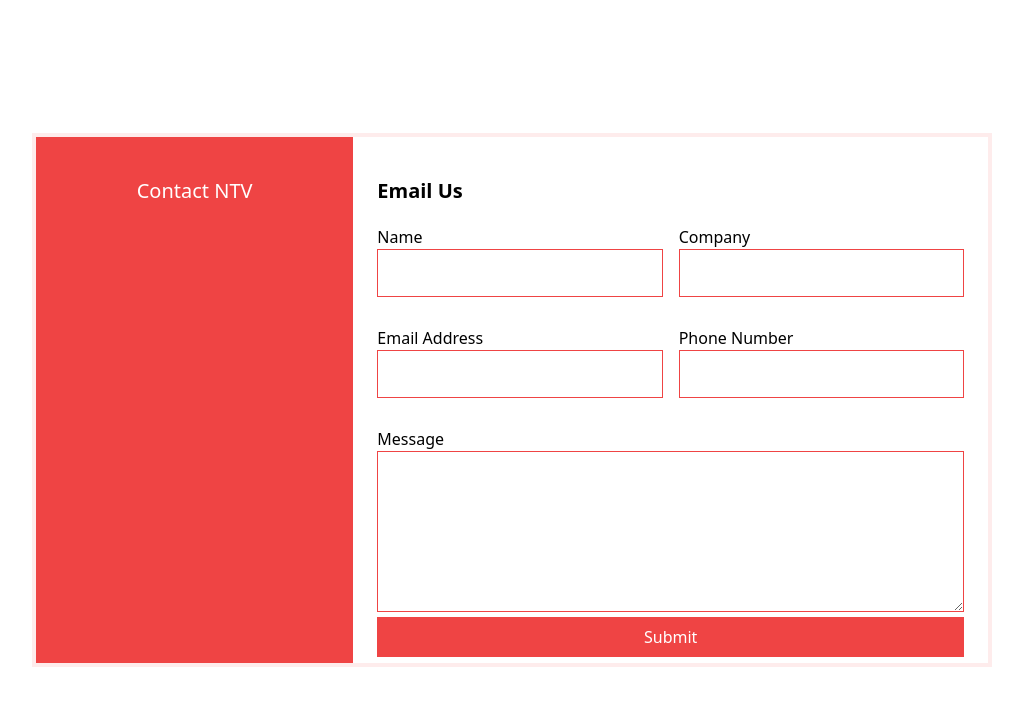
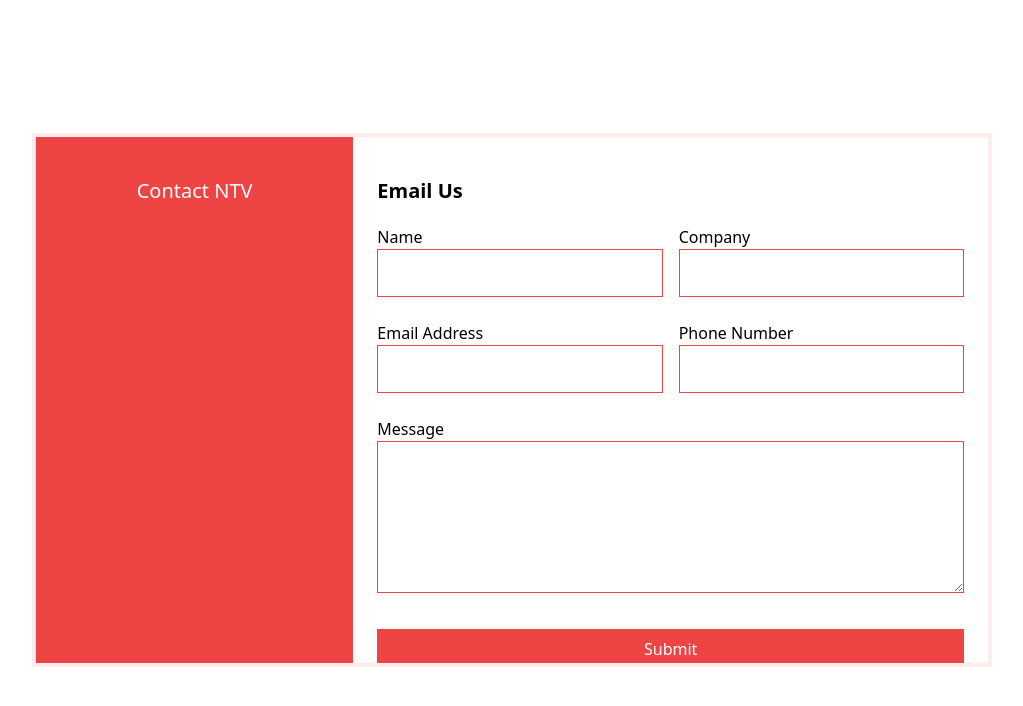
Before and after one commit to Some0ne3lse/CSS-form, a website: page index.html in a window 1280 px wide. Shown: the whole page, without its empty margins (128-1151 px from the left). Drawn offline with Linux system fonts and the light colour scheme.

Commit message:
Add button and fix css

```diff
--- a/index.html
+++ b/index.html
@@ -20,7 +20,7 @@
             Email Us
           </h2>
           <div class="pt-5 pb-0 flex flex-auto flex-col">
-            <form action="" method="get" class="grid grid-cols-2 grid-rows-4 gap-4 h-full">
+            <form action="" method="get" class="grid grid-cols-2 grid-rows-5 gap-4 h-full">
               <div class="flex flex-col">
                 <label class="font-light" for="name">
                   Name
@@ -53,12 +53,10 @@
                   <textarea class="border border-red-500 w-full h-full" id="message" name="message"></textarea>
                 </div>
               </div>
+              <div class="h-20 w-full flex items-center col-span-2">
+                <button type="submit" value="Submit" class="bg-red-500 text-white w-full h-10">Submit</button>
+              </div>
             </form>
-          </div>
-          <div class="flex flex-1 flex-col justify-center">
-            <button class="h-10 bg-red-500 text-white">
-              Submit
-            </button>
           </div>
         </div>
       </div>
```
Also changed, not shown: output.css.
